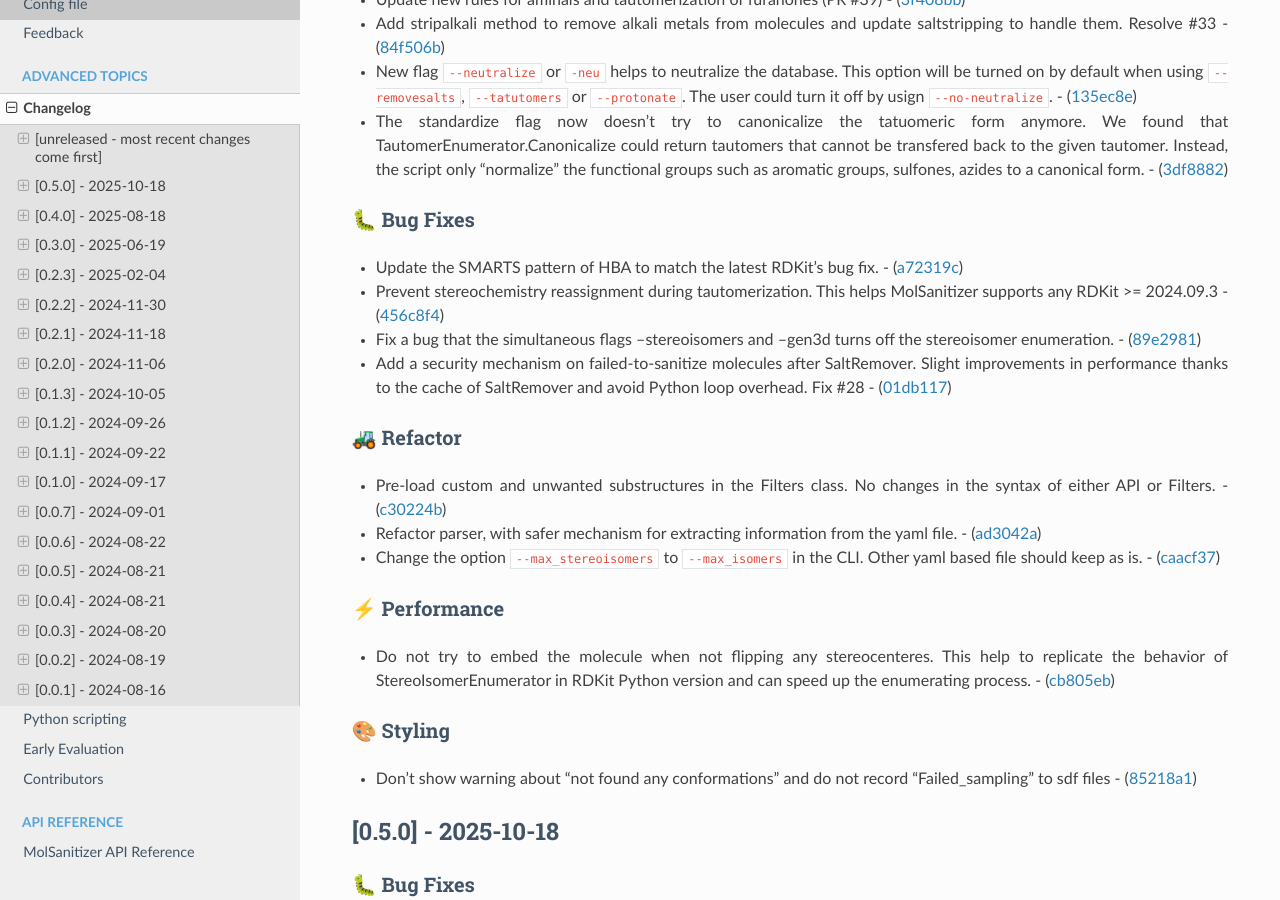
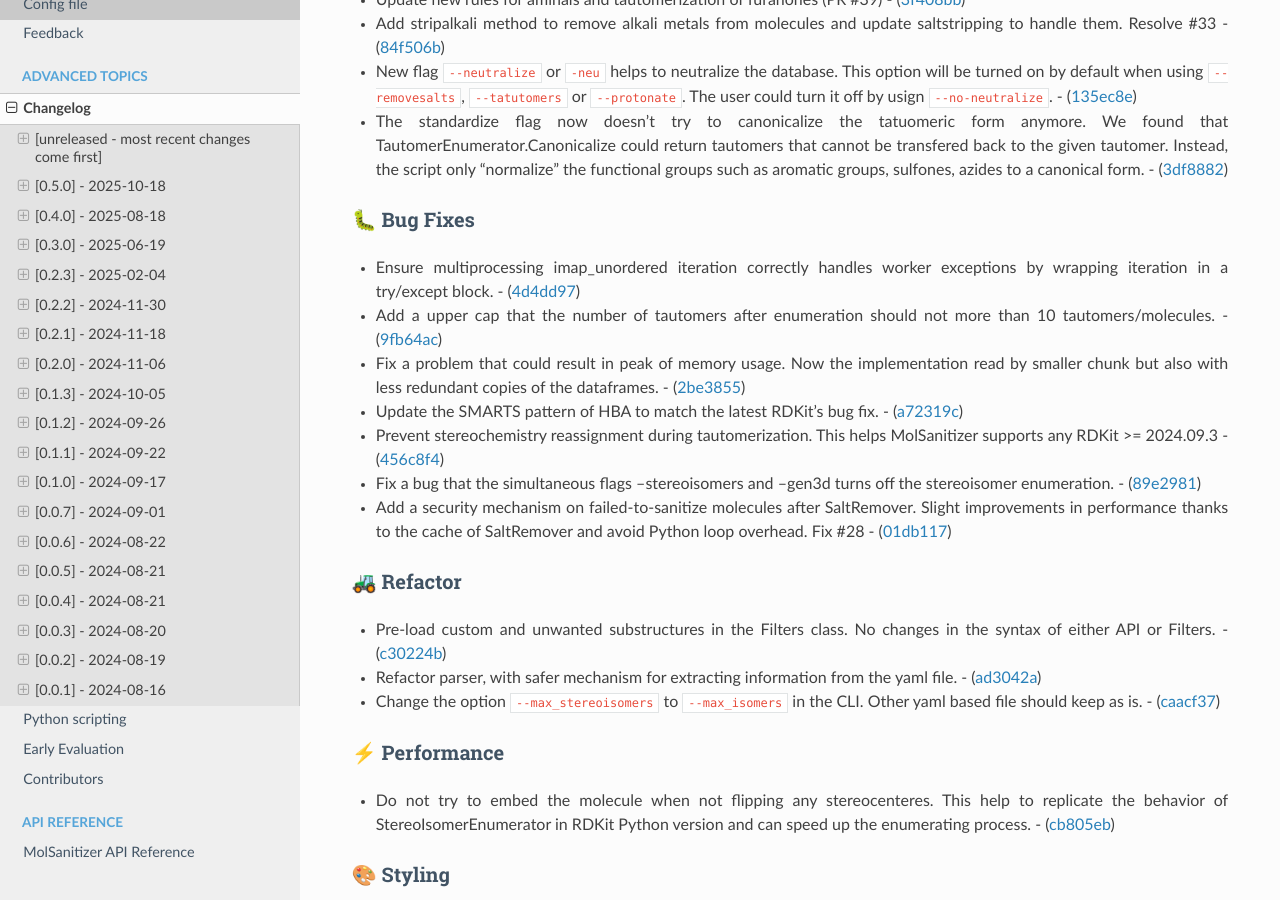
Before and after one commit to Carlssonlab/MolSanitizer, a Sphinx documentation site: the page built from docs/source/changes.rst, in a window 1280 px wide and 900 px high, scrolled down 321 px. Built offline with Sphinx 7.4.7 and the Read the Docs theme 3.1.0, drawn with Linux system fonts in a browser that asks for light colours.

Commit message:
Update changelog for tag main

```diff
--- a/docs/source/changes.rst
+++ b/docs/source/changes.rst
@@ -30,6 +30,16 @@ All notable changes to this project will be documented in this file.
 🐛 Bug Fixes
 ~~~~~~~~~~~~
 
+-  Ensure multiprocessing imap_unordered iteration correctly handles
+   worker exceptions by wrapping iteration in a try/except block. -
+   (`4d4dd97 <https://github.com/phonglam3103/MolSanitizer/commit/4d4dd9773cc8f4ba5041176b7ee6207f636c58bc>`__)
+-  Add a upper cap that the number of tautomers after enumeration should
+   not more than 10 tautomers/molecules. -
+   (`9fb64ac <https://github.com/phonglam3103/MolSanitizer/commit/9fb64ac340e26f238e983136cdf0603705801597>`__)
+-  Fix a problem that could result in peak of memory usage. Now the
+   implementation read by smaller chunk but also with less redundant
+   copies of the dataframes. -
+   (`2be3855 <https://github.com/phonglam3103/MolSanitizer/commit/2be38550a5de0572316b6ba9f997c4ba8a6fe04c>`__)
 -  Update the SMARTS pattern of HBA to match the latest RDKit’s bug fix.
    -
    (`a72319c <https://github.com/phonglam3103/MolSanitizer/commit/a72319c7a8700cd68ef1e0711b71fcfeac126cb6>`__)
```
Also changed, not shown: CHANGELOG.md (+3 -0 lines).
